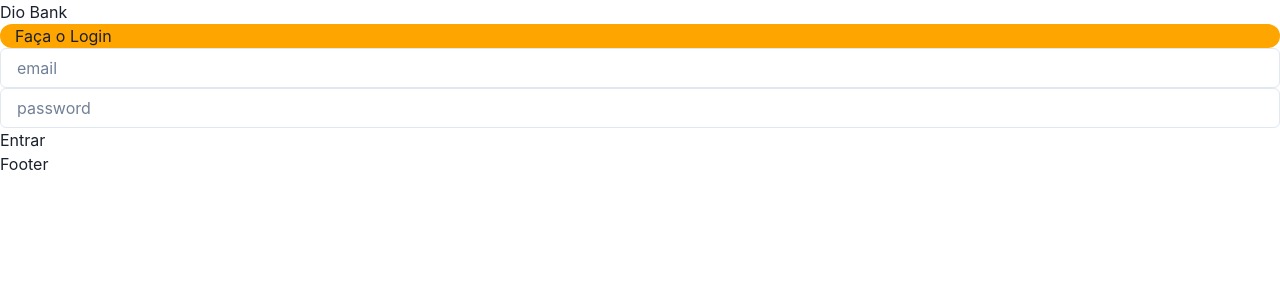
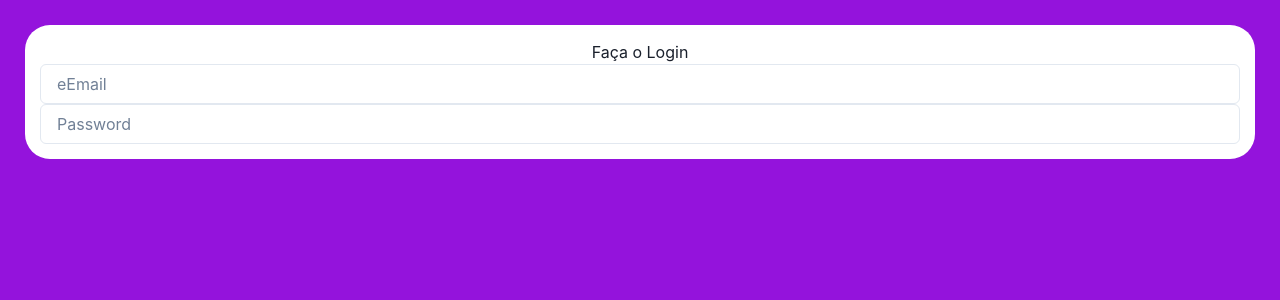
Before and after one commit to GabrielSilva0109/TypeScript, a React (Create React App) app in the folder my-app-ts/: page / in a window 1280 px wide. Shown: the top 300 px of the page. Built offline with nearby package versions, Linux system fonts and the light colour scheme.

Commit message:
Update App.tsx

```diff
--- a/my-app-ts/src/App.tsx
+++ b/my-app-ts/src/App.tsx
@@ -1,30 +1,27 @@
-import { Layout } from './components/Layout';
-import styled from 'styled-components';
+//import { Layout } from './components/Layout';
+//import styled from 'styled-components';
 import {
+  Box,
+  Center,
   ChakraProvider,
   Input
 } from '@chakra-ui/react'
 
-const Box = styled.div`
-  background-color: orange;
-  border-radius: 25px;
-  padding-left: 15px;
-`
+
 
 function App() {
   return (
     <ChakraProvider>
-        <Layout>
-        <Box>
-          <h1>Faça o Login</h1>
+      <Box minHeight="100vh" background="#9413dc" padding="25px">
+        <Box background="#fff" borderRadius="25px" padding="15px">
+          <Center>
+            <h1>Faça o Login</h1>
+          </Center>
+          <Input placeholder='eEmail'/>
+          <Input placeholder='Password'/>
         </Box>
-        <Input placeholder='email'/>
-        <Input placeholder='password'/>
 
-        <button>
-          Entrar
-        </button>
-      </Layout>
+      </Box>
     </ChakraProvider>
   );
 }
```
